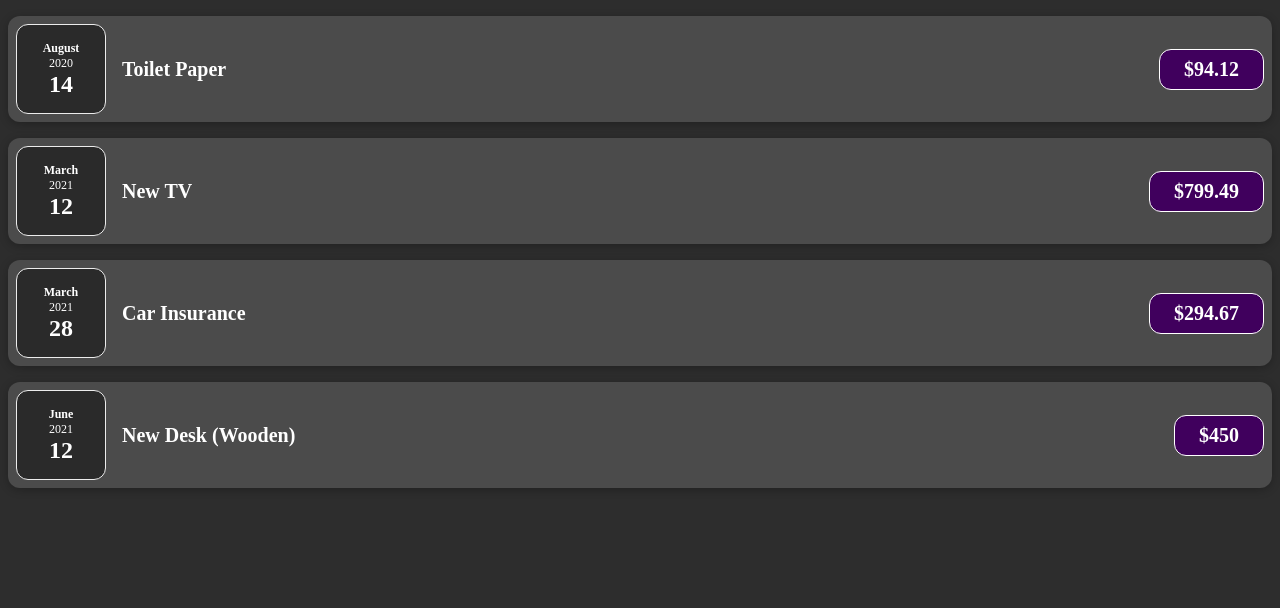
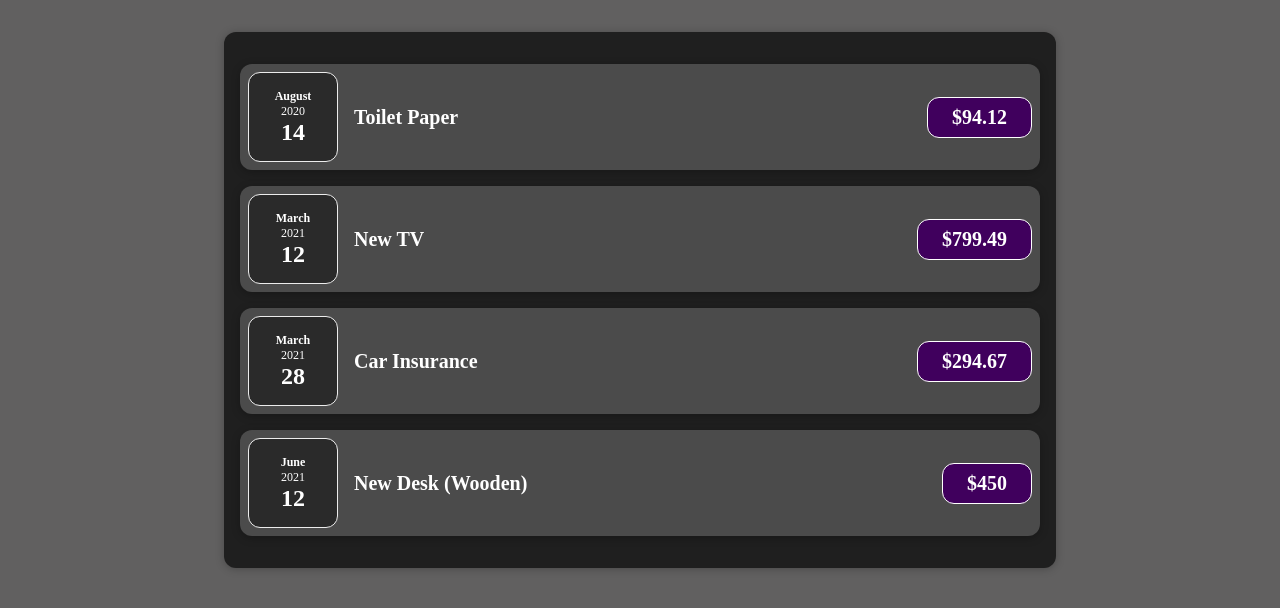
Before and after one commit to emrecetkaya/ExpenseTrackerV2, a React (Create React App) app: page / in a window 1280 px wide. Shown: the top 608 px of the page. Built offline with nearby package versions, Linux system fonts and the light colour scheme.

Commit message:
Created Card component, organized component folder

```diff
--- a/src/App.js
+++ b/src/App.js
@@ -1,5 +1,6 @@
 import React from 'react'
-import ExpenseItem from "./components/ExpenseItem"
+import ExpenseItem from "./components/Expenses/ExpenseItem";
+import Expenses from "./components/Expenses/Expenses";
 
 const App = () => {
   const expenses = [
@@ -26,11 +27,7 @@
 
   return (
     <div>
-      <ExpenseItem title={expenses[0].title} amount={expenses[0].amount} date={expenses[0].date} />
-      <ExpenseItem title={expenses[1].title} amount={expenses[1].amount} date={expenses[1].date} />
-      <ExpenseItem title={expenses[2].title} amount={expenses[2].amount} date={expenses[2].date} />
-      <ExpenseItem title={expenses[3].title} amount={expenses[3].amount} date={expenses[3].date} />
-
+      <Expenses expenses={expenses} />
     </div>
   )
 }
--- a/src/components/ExpenseItem.css
+++ b/src/components/Expenses/ExpenseItem.css
@@ -2,10 +2,8 @@
   display: flex;
   justify-content: space-between;
   align-items: center;
-  box-shadow: 0 2px 8px rgba(0, 0, 0, 0.25);
   padding: 0.5rem;
   margin: 1rem 0;
-  border-radius: 12px;
   background-color: #4b4b4b;
 }
 
--- a/src/components/ExpenseItem.js
+++ b/src/components/Expenses/ExpenseItem.js
@@ -1,17 +1,18 @@
 import React from 'react'
 import './ExpenseItem.css';
 import ExpenseDate from "./ExpenseDate";
+import Card from "../UI/Card";
 
 const ExpenseItem = (props) => {
 
   return (
-    <div className="expense-item">
+    <Card className="expense-item">
       <ExpenseDate date={props.date} />
       <div className="expense-item__description">
         <h2>{props.title}</h2>
         <div className="expense-item__price">${props.amount}</div>
       </div>
-    </div>
+    </Card>
   )
 }
 
--- /dev/null
+++ b/src/components/Expenses/Expenses.css
@@ -0,0 +1,9 @@
+.expenses {
+  padding: 1rem;
+  background-color: rgb(31, 31, 31);
+  margin: 2rem auto;
+  width: 50rem;
+  max-width: 95%;
+  border-radius: 12px;
+  box-shadow: 0 1px 8px rgba(0, 0, 0, 0.25);
+}
--- /dev/null
+++ b/src/components/Expenses/Expenses.js
@@ -0,0 +1,17 @@
+import React from 'react'
+import ExpenseItem from "./ExpenseItem";
+import './Expenses.css';
+import Card from "../UI/Card";
+
+const Expenses = (props) => {
+  return (
+    <Card className="expenses">
+      <ExpenseItem title={props.expenses[0].title} amount={props.expenses[0].amount} date={props.expenses[0].date} />
+      <ExpenseItem title={props.expenses[1].title} amount={props.expenses[1].amount} date={props.expenses[1].date} />
+      <ExpenseItem title={props.expenses[2].title} amount={props.expenses[2].amount} date={props.expenses[2].date} />
+      <ExpenseItem title={props.expenses[3].title} amount={props.expenses[3].amount} date={props.expenses[3].date} />
+    </Card>
+  )
+}
+
+export default Expenses
--- /dev/null
+++ b/src/components/UI/Card.css
@@ -0,0 +1,4 @@
+.card {
+  border-radius: 12px;
+  box-shadow: 0 2px 8px rgba(0, 0, 0, 0.25);
+}
--- /dev/null
+++ b/src/components/UI/Card.js
@@ -0,0 +1,11 @@
+import React from 'react'
+import './Card.css'
+
+const Card = (props) => {
+  const classes = 'card ' + props.className;
+  return (
+    <div className={classes}>{props.children}</div>
+  )
+}
+
+export default Card
--- a/src/index.css
+++ b/src/index.css
@@ -1,3 +1,3 @@
 body {
-  background-color: rgb(45, 45, 45);
+  background-color: rgb(97, 96, 96);
 }
```
Also changed, not shown: src/components/Expenses/ExpenseDate.css (renamed from src/components/ExpenseDate.css), src/components/Expenses/ExpenseDate.js (renamed from src/components/ExpenseDate.js).
